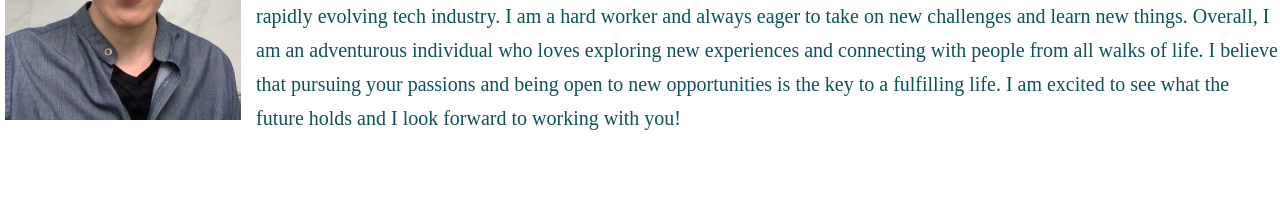
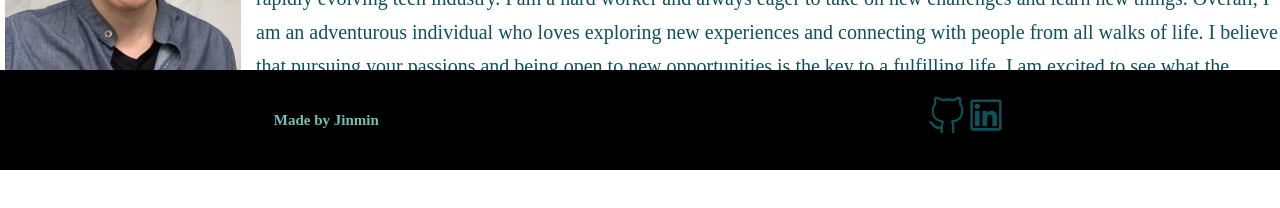
Before and after one commit to Alien-oyi/React-portfolio, a React (Create React App) app: page / in a window 1280 px wide. Shown: the part 630-838 px from the top of the page. Before the commit the page ends 800 px from the top, so only its background shows below. Built offline with nearby package versions, Linux system fonts and the light colour scheme.

Commit message:
add footer

```diff
--- a/src/Components/Mainpage.js
+++ b/src/Components/Mainpage.js
@@ -30,13 +30,12 @@ export default function Mainpage() {
       <div>
         <title>Welcome | {currentPage} </title>
       </div>
-      ;
       <Header
         currentPage={currentPage}
         handlePageChange={handlePageChange}
       ></Header>
       <main>{renderPage()}</main>
-      <Footer></Footer>
+      <Footer>Made by Jinmin</Footer>
     </>
   );
 }
--- a/src/Components/Pages/Footer.js
+++ b/src/Components/Pages/Footer.js
@@ -1 +1,27 @@
-export default function Footer() {}
+import { VscGithubAlt } from "react-icons/vsc";
+import { AiOutlineLinkedin } from "react-icons/ai";
+import "../Styles/Footer.css";
+
+function Footer() {
+  return (
+    <footer>
+      <h2>Made by Jinmin</h2>
+      <p>
+        <ul>
+          <a href="https://github.com/Alien-oyi">
+            <li className="logo">
+              <VscGithubAlt />
+            </li>
+          </a>
+          <a href="https://www.linkedin.com/in/jimmy-dai-68a0ba270/">
+            <li className="logo">
+              <AiOutlineLinkedin />
+            </li>
+          </a>
+        </ul>
+      </p>
+    </footer>
+  );
+}
+
+export default Footer;
--- a/src/Components/Pages/Portfolio.js
+++ b/src/Components/Pages/Portfolio.js
@@ -1,35 +1,28 @@
+import 'bootstrap';
 import '../Styles/Portfolio.css'
 import groupiegang from '../../Assets/groupiehero_720.png'
 import historwe from '../../Assets/HistorWe.png'
 export default function Portfolio() {
     return (
-        <>
-        <div className="card-container">
-            <div className="image-container">
-                <a href=''>
-                    <img src={groupiegang} alt="project" />
+    <div className='flex-row'>
+    <div className="card mb-3 col-4">
+      <a href='https://emmaparis.github.io/Groupie-Gang/' alt="project">
+        <img src={groupiegang} className="card-img-top" alt="project"/>
       </a>
-            </div>
-            <div className="card-title">
-                <h3>loreum ipsum
-                </h3>
-            </div>
       <div className="card-body">
-                <p>aadsfasdfs</p>
+      <h2 className="card-title text-center">Groupie-Gang</h2>
+      <p className="card-text">Groupie-gang is a comprehensive platform for music lovers, where they can search and discover upcoming music events, concerts, festivals, and live shows. With an easy-to-use interface and a vast database of events, users can find the perfect music event based on their location, favorite artists, and preferred genres. Whether you are looking for a night out with friends or a weekend full of music and fun, Groupie-gang is the go-to website for all your music event needs.</p>
       </div>
       </div>
-                <div className="card-container">
-            <div className="image-container">
-                <img src={historwe} alt="project" />
-            </div>
-            <div className="card-title">
-                <h3>loreum ipsum
-                </h3>
-            </div>
+      <div className="card mb-3">
+      <a href="https://calm-castle-61617.herokuapp.com/" alt="project">
+        <img src={historwe} className="card-img-top" alt="project"/>
+      </a>
       <div className="card-body">
-                <p>aadsfasdfs</p>
+      <h2 className="card-title text-center">HistorWe</h2>
+      <p className="card-text">Historwe is a website that provides daily insights into historical events and notable deaths that occurred on a particular day. With a user-friendly interface, readers can explore and learn about past events that have shaped our world and gain a deeper understanding of historical significance. Whether you are a history buff or simply curious about the events that have made an impact on our world, Historwe is the perfect resource to discover something new every day.</p>
      </div>
 </div>
-    </>
-    )
+
+</div>)
 }
--- /dev/null
+++ b/src/Components/Styles/Footer.css
@@ -0,0 +1,55 @@
+footer {
+  background: #000000;
+  font-weight: bold;
+  width: 100%;
+  height: 100px;
+  position: sticky;
+  bottom: 0;
+  display: flex;
+  justify-content: space-around;
+  align-items: center;
+
+
+}
+
+footer h2 {
+
+  color: #75BFB2;
+  font-size: 15px;
+  margin: 0;
+}
+
+footer p {
+  color: #75BFB2;
+  font-size: 15px;
+  margin: 0;
+  text-align: center;
+
+}
+
+footer div {
+  line-height: 1.5;
+}
+
+footer a {
+  color: #263a36;
+}
+
+footer a:hover {
+  color: #328C83;
+  transition: .5s ease;
+}
+
+.logo {
+  cursor: pointer;
+  list-style: none;
+  font-size: 40px;
+  color: #0E5259;
+  display: inline-block;
+}
+
+.logo:hover {
+  color: #328C83;
+  opacity: 0.5;
+  transition: .5s ease;
+}
--- a/src/Components/Styles/Header.css
+++ b/src/Components/Styles/Header.css
@@ -0,0 +1,9 @@
+#BG {
+      height: 300px;
+      background-image: url("../../Assets/hd.jpg");
+      background-size:cover;
+      background-position: center;
+      display: flex;
+      justify-content: flex-end;
+      flex-wrap: wrap;
+    }
--- a/src/Components/Styles/Home.css
+++ b/src/Components/Styles/Home.css
@@ -1,13 +1,3 @@
-#BG {
-      height: 300px;
-      background-image: url("../../Assets/hd.jpg");
-      background-size:cover;
-      background-position: center;
-      display: flex;
-      justify-content: flex-end;
-      flex-wrap: wrap;
-    }
-
 .intro p {
   line-height: 1.7;
   color: #0E5259;
--- a/src/Components/Styles/Portfolio.css
+++ b/src/Components/Styles/Portfolio.css
@@ -1,10 +1,18 @@
-.card-container {
-    width: 300px;
-    overflow: hidden;
-    box-shadow: 0 0 15px -5px;
+.card {
+    width: 30rem;
+    border-style: solid;
+    border-width: 1px;
+    border-color: #0E5259;
+}
+.card-img-top {
+    width: 100%;
+    height: 300px;
+    object-fit: cover;
+    transition: transform 0.5s;
 }
 
-.image-container {
-    height: 200px;
-    overflow: hidden;
+.card-text {
+    font-size: 0.9rem;
+    padding: 0.4rem 1.9rem;
+    color: #0E5259;
 }
--- a/src/index.css
+++ b/src/index.css
@@ -4,14 +4,6 @@
   box-sizing: border-box;
 }
 
-:root {
-  --navbar: #000814;
-  --home: #f4a261
-  --resume: #E9C46A;
-}
-
-
-
-@media screen and (max-width: 1024px) {
+@media screen and (max-width: 768px) {
 
 }
```
Also changed, not shown: src/Assets/Screenshot (196).png (added), 1 other file (tests, documents, lock files or other folders). Lines whose indentation alone changed are shown as unchanged.
